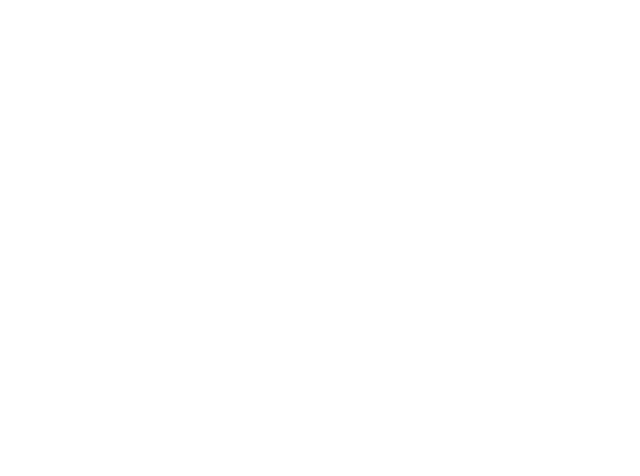
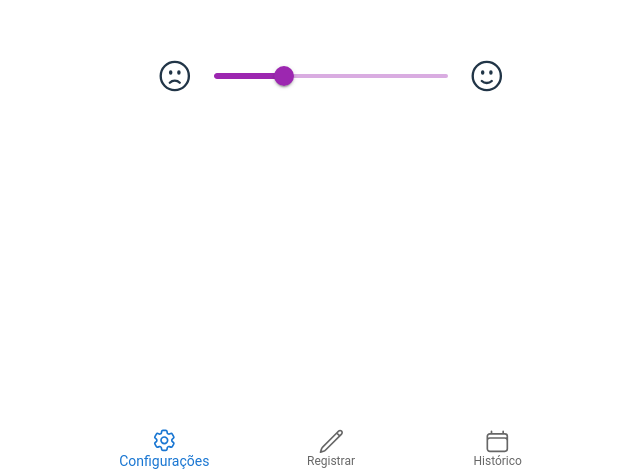
Before and after one commit to marcondesu/ifpi-ads-projeto-integrador-ii, a React (Vite) app in the folder MoodMinder/front/vite/: page /EmotionForm in a window 1280 px wide. Before the commit this address had no page. Shown: the part 324-800 px from the top of the page, without its empty margins (309-949 px from the left). Built offline with nearby package versions, Linux system fonts and the light colour scheme.

Commit message:
add: bottom nav e slider

```diff
--- a/MoodMinder/front/vite/package.json
+++ b/MoodMinder/front/vite/package.json
@@ -10,6 +10,10 @@
     "preview": "vite preview"
   },
   "dependencies": {
+    "@emotion/react": "^11.11.1",
+    "@emotion/styled": "^11.11.0",
+    "@material/slider": "^14.0.0",
+    "@mui/material": "^5.14.17",
     "react": "^18.2.0",
     "react-dom": "^18.2.0",
     "react-icons": "^4.11.0",
--- /dev/null
+++ b/MoodMinder/front/vite/src/components/BottomBar.tsx
@@ -0,0 +1,37 @@
+import * as React from "react";
+import Box from "@mui/material/Box";
+import BottomNavigation from "@mui/material/BottomNavigation";
+import BottomNavigationAction from "@mui/material/BottomNavigationAction";
+import {
+  HiOutlineCalendar,
+  HiOutlineCog6Tooth,
+  HiOutlinePencil,
+} from "react-icons/hi2";
+
+export default function BottomBar() {
+  const [value, setValue] = React.useState(0);
+
+  const svgStyle = { fontSize: '2em' };
+
+  return (
+    <Box sx={{ width: 500, position: "fixed", bottom: 0 }}>
+      <BottomNavigation
+        showLabels
+        value={value}
+        onChange={(event, newValue) => {
+          setValue(newValue);
+        }}
+      >
+        <BottomNavigationAction
+          label="Configurações"
+          icon={<HiOutlineCog6Tooth style={svgStyle}/>}
+        />
+        <BottomNavigationAction label="Registrar" icon={<HiOutlinePencil style={svgStyle}/>} />
+        <BottomNavigationAction
+          label="Histórico"
+          icon={<HiOutlineCalendar style={svgStyle}/>}
+        />
+      </BottomNavigation>
+    </Box>
+  );
+}
--- /dev/null
+++ b/MoodMinder/front/vite/src/components/FormEmotion.tsx
@@ -0,0 +1,17 @@
+import Box from '@mui/material/Box';
+import Slider from '@mui/material/Slider';
+import { HiOutlineFaceSmile, HiOutlineFaceFrown } from "react-icons/hi2";
+
+export default function FormEmotion() {
+  const svgStyle = { fontSize: '3.5em' };
+
+  return (
+    <Box sx={{ width: 500, display: 'flex', flexDirection: 'row', justifyContent: 'center'}}>
+      <div style={{width: '70%', display: 'flex', alignItems: 'center', gap: '20px'}}>
+      < HiOutlineFaceFrown style={svgStyle}/>
+      <Slider defaultValue={30} aria-label="Disabled slider" color='secondary' />
+      <HiOutlineFaceSmile style={svgStyle}/>
+      </div>
+    </Box>
+  );
+}
--- a/MoodMinder/front/vite/src/routes/AppRoutes.tsx
+++ b/MoodMinder/front/vite/src/routes/AppRoutes.tsx
@@ -1,11 +1,13 @@
 import { BrowserRouter as Router, Routes, Route } from "react-router-dom";
 import Signup from "../screens/Signup/Signup";
 import Login from "../screens/Login/Login";
+import EmotionForm from "../screens/EmotionForm/EmotionForm";
 
 const AppRoutes = () => {
     return (
         <Router>
             <Routes>
+                <Route path="/EmotionForm" element={<EmotionForm />} />
                 <Route path="/Login" element={<Login />} />
                 <Route path="/Register" element={<Signup />} />
             </Routes>
--- /dev/null
+++ b/MoodMinder/front/vite/src/screens/EmotionForm/EmotionForm.tsx
@@ -0,0 +1,13 @@
+import BottomBar from '../../components/BottomBar'
+import FormEmotion from '../../components/FormEmotion'
+
+const EmotionForm = () => {
+    return (
+        <div>
+            <FormEmotion />
+            <BottomBar />
+        </div>
+    )
+}
+
+export default EmotionForm
--- a/MoodMinder/front/vite/src/screens/Login/Login.css
+++ b/MoodMinder/front/vite/src/screens/Login/Login.css
@@ -8,6 +8,14 @@
   }
 }
 
-.has-account {
+.no-has-account {
   padding: 1rem;
+  font-size: 10pt;
+  color: #797979;
+
+  & span {
+    color: blueviolet;
+    cursor: pointer;
+  }
+
 }
--- a/MoodMinder/front/vite/src/screens/Login/Login.tsx
+++ b/MoodMinder/front/vite/src/screens/Login/Login.tsx
@@ -10,6 +10,10 @@ const Login = () => {
 
   const goSignup = () => {
     navigate("/register")
+  }
+
+  const goForm = () => {
+    navigate("/emotionform")
   }
 
   return (
@@ -59,14 +63,14 @@ const Login = () => {
       </div>
 
       <div className="submit-container">
-        <span>Acessar</span>
+        <span onClick={goForm}>Acessar</span>
       </div>
 
       <div className="forgot-password">
         <span>Esqueci minha senha</span>
       </div>
 
-      <div className="has-account">
+      <div className="no-has-account">
         Ainda não tem uma conta?
         <span onClick={goSignup}> Clique aqui</span>
       </div>
```
Also changed, not shown: MoodMinder/front/vite/src/screens/Signup/Signup.tsx (line endings or trailing spaces), 1 other file (tests, documents, lock files or other folders).
